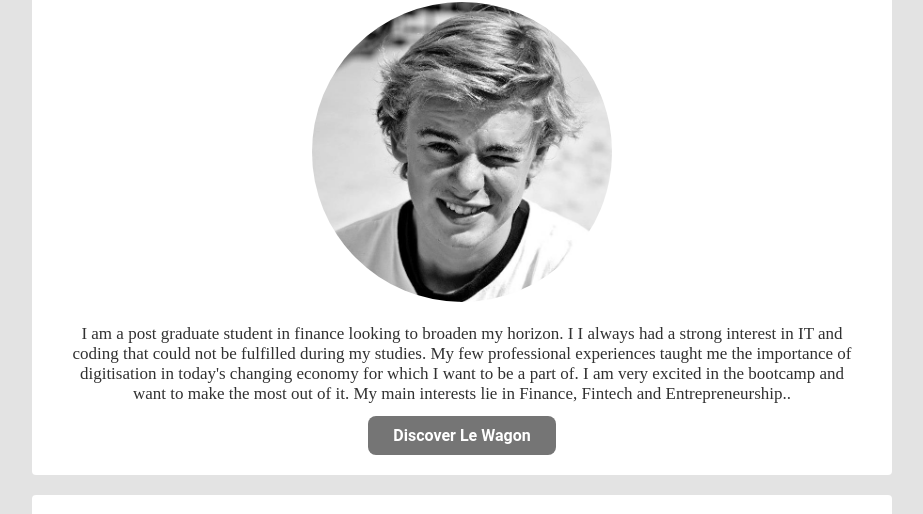
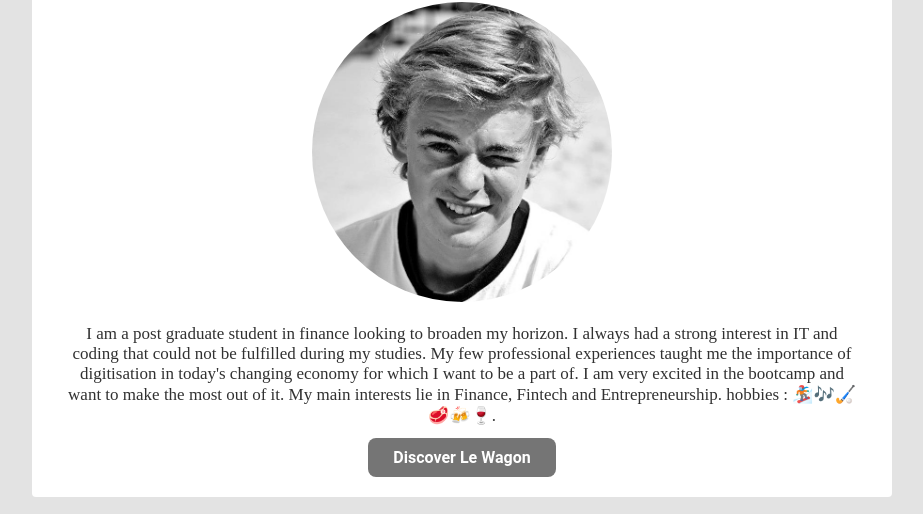
Before and after one commit to romainvriamont/profile, a plain HTML site: page index.html in a window 1280 px wide. Shown: the part 129-643 px from the top of the page, without its empty margins (158-1081 px from the left). Drawn offline with Linux system fonts and the light colour scheme.

Commit message:
Update index.html

```diff
--- a/index.html
+++ b/index.html
@@ -9,9 +9,10 @@
   <body>
     <div class="container">
       <div class="card-white" id="introduction">
-        <h1>Hello, I'm Romain</h1>
+        <h1>Hello, I'm Romain </h1>
         <img class="img-circle" width="300px" height="300px" src="images/profile_picture.jpg" alt="profile picture">
-        <p>I am a post graduate student in finance looking to broaden my horizon. I I always had a strong interest in IT and coding that could not be fulfilled during my studies. My few professional experiences taught me the importance of digitisation in today's changing economy for which I want to be a part of. I am very excited in the bootcamp and want to make the most out of it. My main interests lie in Finance, Fintech and Entrepreneurship..</p>
+        <p>I am a post graduate student in finance looking to broaden my horizon. I always had a strong interest in IT and coding that could not be fulfilled during my studies. My few professional experiences taught me the importance of digitisation in today's changing economy for which I want to be a part of. I am very excited in the bootcamp and want to make the most out of it. My main interests lie in Finance, Fintech and Entrepreneurship.
+          hobbies : 🏂🎶🏑🥩🍻🍷.</p>
         <a class ="btn-grey href="">Discover Le Wagon</a>
       </div>
       <div class="card-white">
```
